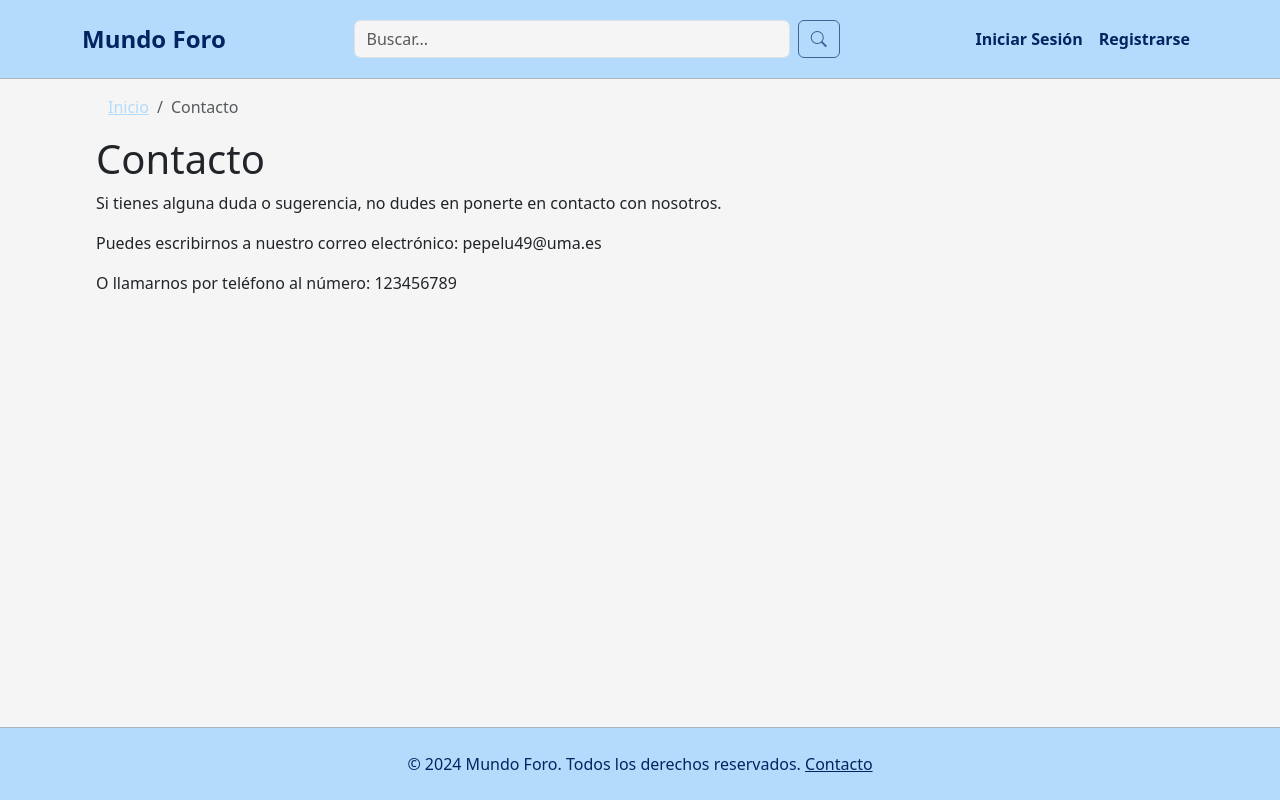
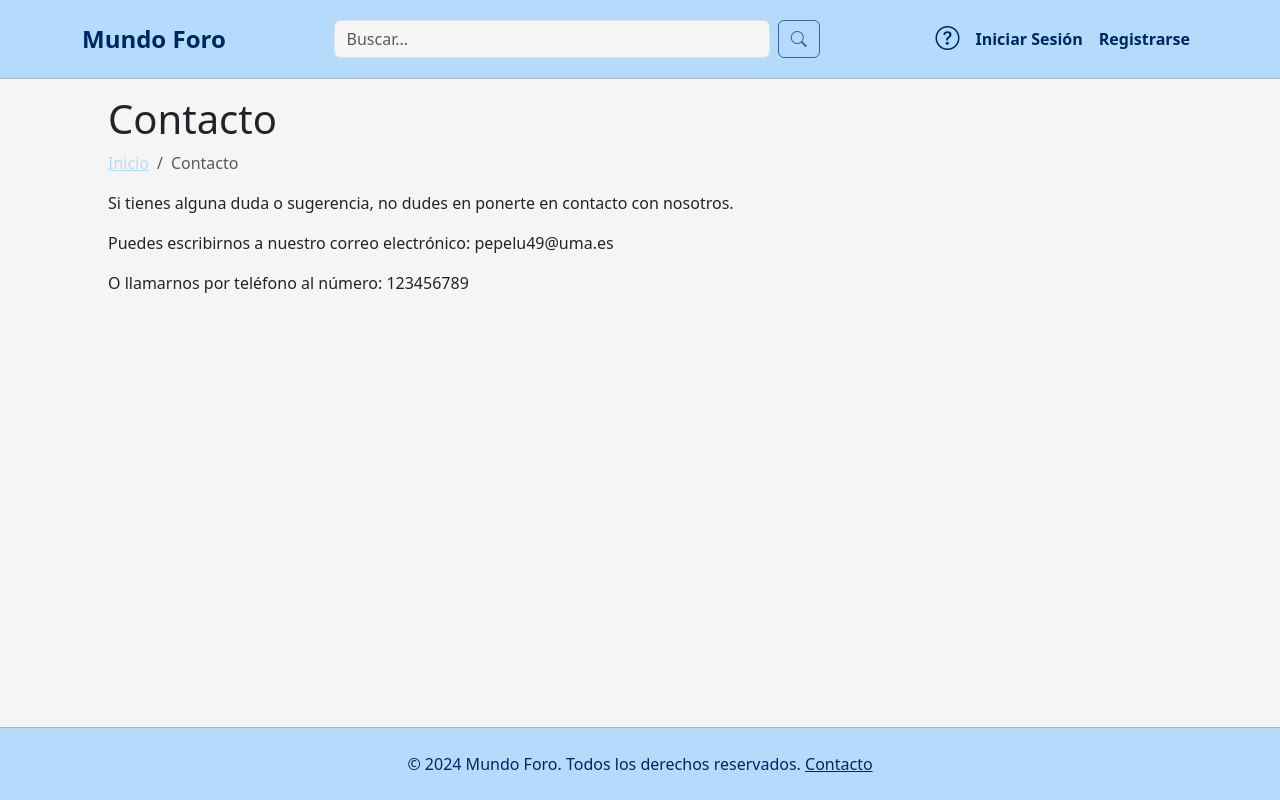
Before and after one commit to Croissanton/IU_Proyecto, a React (Create React App) app in the folder foro-mundo/: page /contact in a window 1280 px wide. Built offline with nearby package versions, Linux system fonts and the light colour scheme.

Commit message:
botton de ayuda en header

```diff
--- a/foro-mundo/src/Components/Header.js
+++ b/foro-mundo/src/Components/Header.js
@@ -199,9 +199,7 @@ const Header = forwardRef((props, ref) => {
                   </OverlayTrigger>
                   <OverlayTrigger
                     placement="bottom"
-                    overlay={
-                      <Tooltip id="tooltip-messenger">Mensajes</Tooltip>
-                    }
+                    overlay={<Tooltip id="tooltip-messenger">Mensajes</Tooltip>}
                   >
                     <Nav.Link href="/messenger">
                       <i className="bi bi-chat custom-icon"></i>
@@ -209,6 +207,15 @@ const Header = forwardRef((props, ref) => {
                   </OverlayTrigger>
                 </>
               )}
+              <OverlayTrigger
+                placement="bottom"
+                overlay={<Tooltip id="tooltip-help">Ayuda</Tooltip>}
+              >
+                <Nav.Link href="/contact">
+                  <i className="bi bi-question-circle custom-icon"></i>
+                </Nav.Link>
+              </OverlayTrigger>
+
               {cookies.get("user") === undefined ? (
                 <Nav.Link
                   href="/login"
--- a/foro-mundo/src/Pages/ContactPage.js
+++ b/foro-mundo/src/Pages/ContactPage.js
@@ -11,18 +11,20 @@ function ContactPage() {
   return (
     <MainLayout>
       <div className="container-xxl my-3">
+        <h1>Contacto</h1>
         <Breadcrumb>
           <Breadcrumb.Item href="../#">Inicio</Breadcrumb.Item>
           <Breadcrumb.Item active>Contacto</Breadcrumb.Item> {/* */}
         </Breadcrumb>
       </div>
-      <h1>Contacto</h1>
-      <p>
-        Si tienes alguna duda o sugerencia, no dudes en ponerte en contacto con
-        nosotros.
-      </p>
-      <p>Puedes escribirnos a nuestro correo electrónico: pepelu49@uma.es</p>
-      <p>O llamarnos por teléfono al número: 123456789</p>
+      <div className="container-xxl my-3">
+        <p>
+          Si tienes alguna duda o sugerencia, no dudes en ponerte en contacto
+          con nosotros.
+        </p>
+        <p>Puedes escribirnos a nuestro correo electrónico: pepelu49@uma.es</p>
+        <p>O llamarnos por teléfono al número: 123456789</p>
+      </div>
     </MainLayout>
   );
 }
--- a/foro-mundo/src/Pages/PostCreationPage.js
+++ b/foro-mundo/src/Pages/PostCreationPage.js
@@ -24,8 +24,6 @@ function PostCreationPage() {
     setShowToast(true);
   };
   const handleConfirm = () => {
-    //submit form data to backend
-
     setShowModal(false);
     setToastColor("bg-success");
     setToastMessage("El post se ha creado correctamente!");
@@ -40,12 +38,11 @@ function PostCreationPage() {
   };
 
   const handleSubmit = (e) => {
-    e.preventDefault(); // Prevent traditional form submission
+    e.preventDefault();
     const form = e.target;
 
-    // Check if form contents are valid:
     if (form.reportValidity()) {
-      setShowModal(true); // Open the modal only if the form is valid
+      setShowModal(true);
     }
   };
 
```
